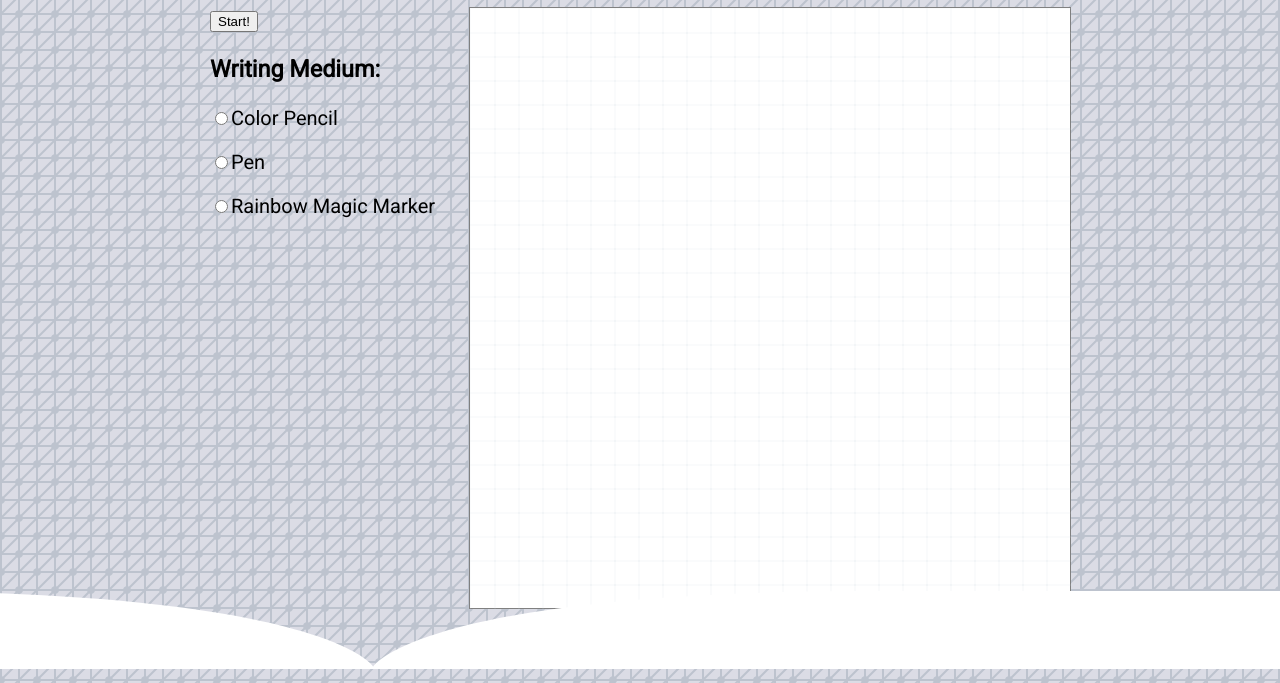
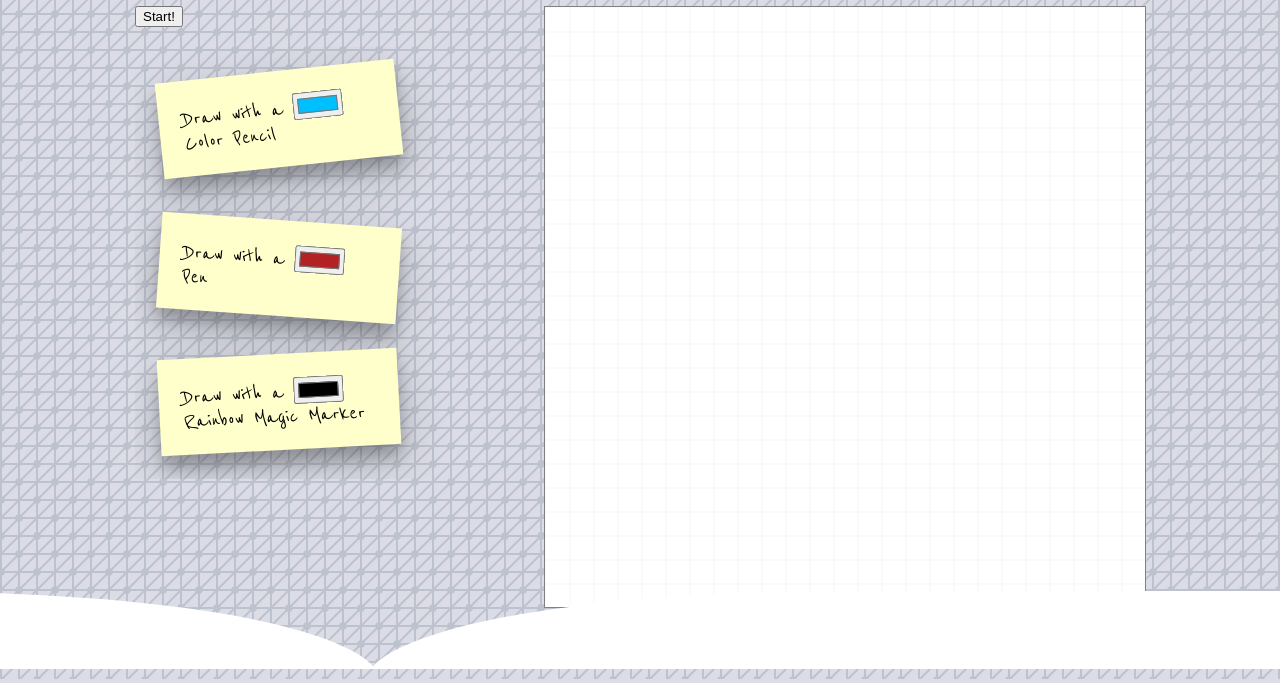
Before and after one commit to janetmontri/etch-a-sketch, a plain HTML site: page index.html in a window 1280 px wide. Shown: the part 131-814 px from the top of the page. Drawn offline with nearby package versions, Linux system fonts and the light colour scheme.

Commit message:
added post-it note effect to drawing options

```diff
--- a/index.html
+++ b/index.html
@@ -3,7 +3,7 @@
   <head>
     <meta charset="UTF-8" />
     <meta name="viewport" content="width=device-width, initial-scale=1.0" />
-   <link href="https://fonts.googleapis.com/css2?family=Michroma&family=Roboto&display=swap" rel="stylesheet">
+    <link href="https://fonts.googleapis.com/css2?family=Michroma&family=Reenie+Beanie&family=Roboto&display=swap" rel="stylesheet">
     <link href="/etch-a-sketch/style.css" rel="stylesheet" type="text/css" />
     <script src="/etch-a-sketch/script.js" async></script>
     <title>Etch-A-Sketch</title>
@@ -14,14 +14,30 @@
       <div class="item main">
 
         <input type="button" onclick="promptForNumber()" value="Start!" />
-        <h3>Writing Medium:</h3>
-        <p><input type="radio" onclick="colorCell(graphite)" value="graphite"">Color Pencil</input></p>
-        <p><input type="radio" onclick="colorCell(black)" value="black"">Pen</input></p>
-        <p><input type="radio" onclick="colorCell(rainbow)" value="rainbow"">Rainbow Magic Marker</input></p>
+        <ul>
+            <li>
+                <a href="#">
+                    <input type = "color" id="color-pencil" name="color-pencil" value="#00BFFF">
+            <label for="color-pencil">Draw with a Color Pencil
+            </label>
+        </a>
+    </li>
+
+            <li>
+                <a href="#">
+                    <input type="color" id="pen" name="pen" value="#B22222">
+            <label for="pen">Draw with a Pen</label>
+        </a></li>
+            <li><a href="#"><input type="color" id="rainbow-magic-marker" name="rainbow-magic-marker" value="#6GIL57">
+            <label for="rainbow-magic-marker">Draw with a<br>Rainbow Magic Marker</label></a></li>
+        </ul>
+        <!-- <p><input type="radio" onclick="colorCell(graphite)" value="graphite"">Color Pencil</input></p> -->
+        <!-- <p><input type="radio" onclick="colorCell(black)" value="black"">Pen</input></p> -->
+        <!-- <p><input type="radio" onclick="colorCell(rainbow)" value="rainbow"">Rainbow Magic Marker</input></p> -->
 
       </div>
       <div class="item squares"></div>
-      <div class="item paper-type">Paper Type</div>
+      <div class="item paper-type">Choose a background color</div>
       <div class="item footer custom-shape-divider-bottom-1602788252">
         <svg data-name="Layer 1" xmlns="http://www.w3.org/2000/svg" viewBox="0 0 1200 120" preserveAspectRatio="none">
             <path d="M1200,0H0V120H281.94C572.9,116.24,602.45,3.86,602.45,3.86h0S632,116.24,923,120h277Z" class="shape-fill"></path>
--- a/style.css
+++ b/style.css
@@ -5,7 +5,7 @@ body {
 
 .container {
   display: grid;
-  grid-template-columns: auto 250px 600px auto;
+  grid-template-columns: auto 400px 600px auto;
   grid-template-rows: 15% 600px auto;
   grid-template-areas:
     ". header header ."
@@ -15,7 +15,7 @@ body {
   column-gap: 10px;
   row-gap: 10px;
   justify-items: center;
-  font-family: "Roboto", sans-serif;
+  font-family: "Reenie Beanie", cursive;
 }
 
 .header {
@@ -55,7 +55,52 @@ body {
   width: 100%;
   height: 100%;
   background: var(--cell-background-color);
-  /* opacity: var(--cell-opacity); */
+}
+
+ul,
+li {
+  list-style: none;
+}
+ul {
+  overflow: hidden;
+  padding: 0;
+}
+ul li a {
+  text-decoration: none;
+  color: #000;
+  background: #ffc;
+  display: block;
+  height: 2em;
+  width: 8em;
+  padding: 1em;
+  box-shadow: 0 12px 16px 0 rgba(0, 0, 0, 0.24),
+    0 17px 50px 0 rgba(0, 0, 0, 0.19);
+  transform: rotate(-6deg);
+}
+ul li {
+  margin: 1em;
+  float: left;
+  font-size: 120%;
+  direction: rtl;
+}
+
+ul li:nth-child(even) a {
+  transform: rotate(4deg);
+  position: relative;
+  top: 5px;
+}
+ul li:nth-child(3n) a {
+  transform: rotate(-3deg);
+  position: relative;
+  top: -5px;
+}
+
+ul li a:hover,
+ul li a:focus {
+  box-shadow: 10px 10px 7px rgba(0, 0, 0, 0.7);
+  transform: scale(1.25);
+  position: relative;
+  z-index: 5;
 }
 
 .custom-shape-divider-bottom-1602788252 {
```
